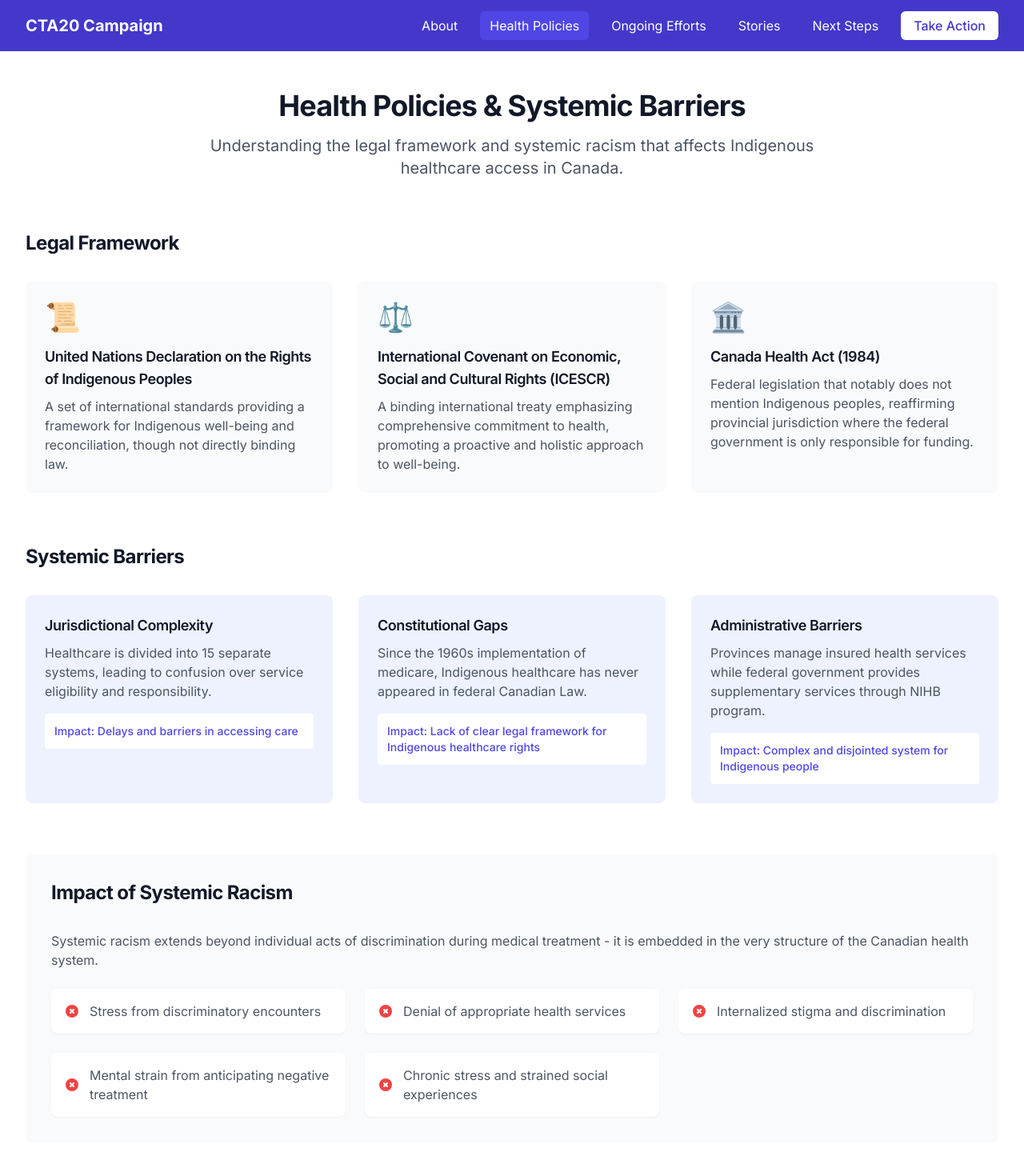
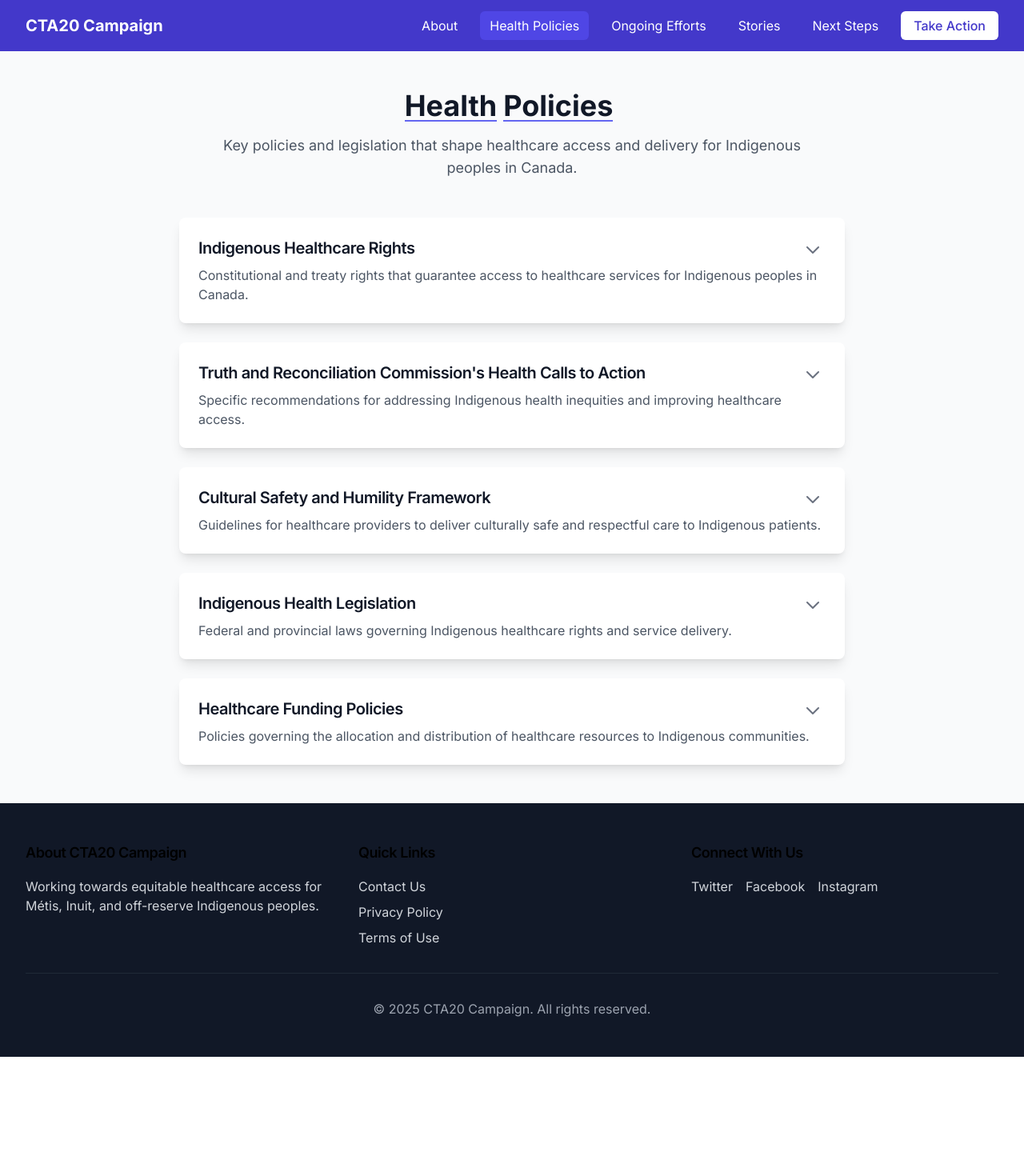
Before and after one commit to brandonZhong123/CTA20-Social-Awarness, a Next.js app: page /health-policies in a window 1280 px wide. Shown: the top 1470 px of the page at 80% size. After the commit the page ends 1321 px from the top, so only its background shows below. Built offline with nearby package versions, Linux system fonts and the light colour scheme.

Commit message:
feat: add expandable cards to health policies page

```diff
--- a/src/app/health-policies/page.tsx
+++ b/src/app/health-policies/page.tsx
@@ -1,129 +1,77 @@
 'use client';
 
-import AnimatedSection from '@/components/AnimatedSection';
+import AnimatedHeading from '@/components/AnimatedHeading';
+import ExpandableCard from '@/components/ExpandableCard';
 import { motion } from 'framer-motion';
 
-export default function HealthPoliciesPage() {
-  const legalFrameworks = [
+const policies = [
   {
-      title: "United Nations Declaration on the Rights of Indigenous Peoples",
-      description: "A set of international standards providing a framework for Indigenous well-being and reconciliation, though not directly binding law.",
-      icon: "📜"
+    title: "Indigenous Healthcare Rights",
+    summary: "Constitutional and treaty rights that guarantee access to healthcare services for Indigenous peoples in Canada.",
+    fullContent: "Indigenous peoples in Canada have specific healthcare rights protected under Section 35 of the Constitution Act, 1982, and various treaties. These rights include access to non-insured health benefits (NIHB) program, which covers prescription drugs, dental care, vision care, medical supplies and equipment, mental health counselling, and medical transportation. The federal government has a fiduciary responsibility to ensure these services are provided in a way that respects Indigenous cultural practices and traditions. Recent court decisions have further reinforced these rights and the government's obligations to provide equitable healthcare access."
   },
   {
-      title: "International Covenant on Economic, Social and Cultural Rights (ICESCR)",
-      description: "A binding international treaty emphasizing comprehensive commitment to health, promoting a proactive and holistic approach to well-being.",
-      icon: "⚖️"
+    title: "Truth and Reconciliation Commission's Health Calls to Action",
+    summary: "Specific recommendations for addressing Indigenous health inequities and improving healthcare access.",
+    fullContent: "The Truth and Reconciliation Commission's Calls to Action include several health-related recommendations (Calls 18-24). These calls demand the recognition of Indigenous healing practices, increased Indigenous healthcare professionals, cultural competency training for healthcare workers, and measurable goals for closing gaps in health outcomes. They specifically call for sustainable funding for Indigenous healing centers and the integration of Indigenous healing practices when requested by Indigenous patients. The calls also emphasize the importance of addressing the distinct health needs of Métis, Inuit, and off-reserve Aboriginal peoples."
   },
   {
-      title: "Canada Health Act (1984)",
-      description: "Federal legislation that notably does not mention Indigenous peoples, reaffirming provincial jurisdiction where the federal government is only responsible for funding.",
-      icon: "🏛️"
+    title: "Cultural Safety and Humility Framework",
+    summary: "Guidelines for healthcare providers to deliver culturally safe and respectful care to Indigenous patients.",
+    fullContent: "The Cultural Safety and Humility Framework is a comprehensive approach to healthcare delivery that aims to create an environment free of racism and discrimination. It requires healthcare providers to examine their own biases, understand the historical context of Indigenous health inequities, and adapt their practices to respect Indigenous cultural values and traditions. The framework emphasizes the importance of Indigenous leadership in healthcare decision-making and the need for ongoing education and training for healthcare providers. Key elements include relationship-building, recognition of Indigenous knowledge systems, and commitment to continuous learning and improvement."
+  },
+  {
+    title: "Indigenous Health Legislation",
+    summary: "Federal and provincial laws governing Indigenous healthcare rights and service delivery.",
+    fullContent: "Recent legislative developments include the United Nations Declaration on the Rights of Indigenous Peoples Act (UNDRIP) and its implications for healthcare. This legislation requires governments to consult and cooperate with Indigenous peoples in developing and implementing health policies and programs. It also recognizes Indigenous peoples' right to maintain their traditional medicines and health practices. Provincial legislation varies but generally includes requirements for cultural safety training, Indigenous representation in health authorities, and protection against discrimination in healthcare settings."
+  },
+  {
+    title: "Healthcare Funding Policies",
+    summary: "Policies governing the allocation and distribution of healthcare resources to Indigenous communities.",
+    fullContent: "Healthcare funding for Indigenous communities involves complex arrangements between federal, provincial, and Indigenous governments. The Non-Insured Health Benefits (NIHB) Program provides coverage for a range of health services not covered by provincial/territorial health insurance. Recent policy changes have focused on increasing flexibility in funding arrangements, allowing Indigenous communities more control over healthcare spending. This includes the implementation of block funding agreements and the creation of Indigenous-led health authorities. The policies also address specific challenges such as medical transportation in remote communities and access to specialized services."
   }
 ];
 
-  const systemicIssues = [
-    {
-      title: "Jurisdictional Complexity",
-      description: "Healthcare is divided into 15 separate systems, leading to confusion over service eligibility and responsibility.",
-      impact: "Delays and barriers in accessing care"
-    },
-    {
-      title: "Constitutional Gaps",
-      description: "Since the 1960s implementation of medicare, Indigenous healthcare has never appeared in federal Canadian Law.",
-      impact: "Lack of clear legal framework for Indigenous healthcare rights"
-    },
-    {
-      title: "Administrative Barriers",
-      description: "Provinces manage insured health services while federal government provides supplementary services through NIHB program.",
-      impact: "Complex and disjointed system for Indigenous people"
-    }
-  ];
+export default function HealthPoliciesPage() {
+  return (
+    <div className="min-h-screen bg-gray-50 py-12">
+      <div className="max-w-4xl mx-auto px-4 sm:px-6 lg:px-8">
+        <motion.div
+          className="text-center mb-12"
+          initial={{ opacity: 0, y: -20 }}
+          animate={{ opacity: 1, y: 0 }}
+          transition={{ duration: 0.6 }}
+        >
+          <AnimatedHeading
+            text="Health Policies"
+            className="text-4xl font-bold text-gray-900 mb-4"
+          />
+          <motion.p
+            className="text-lg text-gray-600 max-w-3xl mx-auto"
+            initial={{ opacity: 0 }}
+            animate={{ opacity: 1 }}
+            transition={{ delay: 0.3, duration: 0.6 }}
+          >
+            Key policies and legislation that shape healthcare access and delivery for Indigenous peoples in Canada.
+          </motion.p>
+        </motion.div>
 
-  const racismImpacts = [
-    "Stress from discriminatory encounters",
-    "Denial of appropriate health services",
-    "Internalized stigma and discrimination",
-    "Mental strain from anticipating negative treatment",
-    "Chronic stress and strained social experiences"
-  ];
-
-  return (
-    <div className="min-h-screen bg-white py-12">
-      <div className="max-w-7xl mx-auto px-4 sm:px-6 lg:px-8">
-        <AnimatedSection className="text-center mb-16">
-          <h1 className="text-4xl font-bold text-gray-900 mb-4">Health Policies & Systemic Barriers</h1>
-          <p className="text-xl text-gray-600 max-w-3xl mx-auto">
-            Understanding the legal framework and systemic racism that affects Indigenous healthcare access in Canada.
-          </p>
-        </AnimatedSection>
-
-        {/* Legal Frameworks Section */}
-        <AnimatedSection className="mb-16" delay={0.2}>
-          <h2 className="text-2xl font-bold text-gray-900 mb-8">Legal Framework</h2>
-          <div className="grid grid-cols-1 md:grid-cols-3 gap-8">
-            {legalFrameworks.map((framework, index) => (
+        <div className="space-y-6">
+          {policies.map((policy, index) => (
             <motion.div
-                key={index}
-                className="bg-gray-50 rounded-lg p-6"
-                whileHover={{ scale: 1.02 }}
-                transition={{ duration: 0.2 }}
+              key={policy.title}
+              initial={{ opacity: 0, y: 20 }}
+              animate={{ opacity: 1, y: 0 }}
+              transition={{ delay: index * 0.1 }}
             >
-                <div className="text-4xl mb-4">{framework.icon}</div>
-                <h3 className="text-lg font-semibold text-gray-900 mb-2">{framework.title}</h3>
-                <p className="text-gray-600">{framework.description}</p>
+              <ExpandableCard
+                title={policy.title}
+                summary={policy.summary}
+                fullContent={policy.fullContent}
+              />
             </motion.div>
           ))}
         </div>
-        </AnimatedSection>
-
-        {/* Systemic Issues Section */}
-        <AnimatedSection className="mb-16" delay={0.4}>
-          <h2 className="text-2xl font-bold text-gray-900 mb-8">Systemic Barriers</h2>
-          <div className="grid grid-cols-1 md:grid-cols-3 gap-8">
-            {systemicIssues.map((issue, index) => (
-              <motion.div
-                key={index}
-                className="bg-indigo-50 rounded-lg p-6"
-                whileHover={{ scale: 1.02 }}
-                transition={{ duration: 0.2 }}
-              >
-                <h3 className="text-lg font-semibold text-gray-900 mb-2">{issue.title}</h3>
-                <p className="text-gray-600 mb-4">{issue.description}</p>
-                <div className="bg-white rounded p-3">
-                  <p className="text-sm text-indigo-600 font-medium">Impact: {issue.impact}</p>
-                </div>
-              </motion.div>
-            ))}
-          </div>
-        </AnimatedSection>
-
-        {/* Systemic Racism Section */}
-        <AnimatedSection className="bg-gray-50 rounded-lg p-8" delay={0.6}>
-          <h2 className="text-2xl font-bold text-gray-900 mb-8">Impact of Systemic Racism</h2>
-          <p className="text-gray-600 mb-6">
-            Systemic racism extends beyond individual acts of discrimination during medical treatment - it is embedded in the very structure of the Canadian health system.
-          </p>
-          <div className="grid grid-cols-1 md:grid-cols-2 lg:grid-cols-3 gap-6">
-            {racismImpacts.map((impact, index) => (
-              <motion.div
-                key={index}
-                className="bg-white rounded-lg p-4 shadow-sm"
-                whileHover={{ scale: 1.02 }}
-                transition={{ duration: 0.2 }}
-              >
-                <div className="flex items-center">
-                  <div className="flex-shrink-0">
-                    <svg className="h-5 w-5 text-red-500" fill="currentColor" viewBox="0 0 20 20">
-                      <path fillRule="evenodd" d="M10 18a8 8 0 100-16 8 8 0 000 16zM8.707 7.293a1 1 0 00-1.414 1.414L8.586 10l-1.293 1.293a1 1 0 101.414 1.414L10 11.414l1.293 1.293a1 1 0 001.414-1.414L11.414 10l1.293-1.293a1 1 0 00-1.414-1.414L10 8.586 8.707 7.293z" clipRule="evenodd" />
-                    </svg>
-                  </div>
-                  <p className="ml-3 text-gray-600">{impact}</p>
-                </div>
-              </motion.div>
-            ))}
-          </div>
-        </AnimatedSection>
       </div>
     </div>
   );
```
Lines whose indentation alone changed are shown as unchanged.
